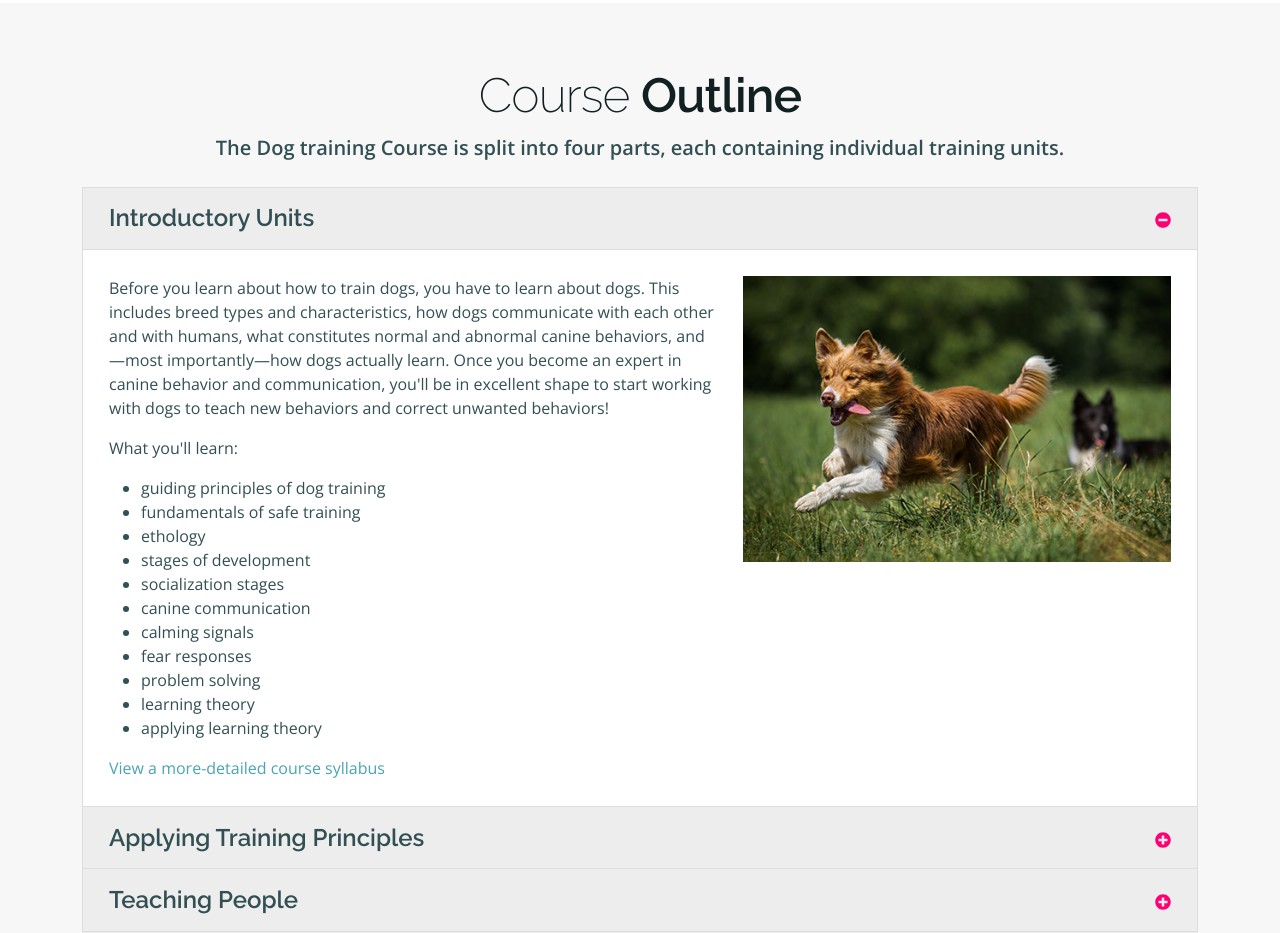
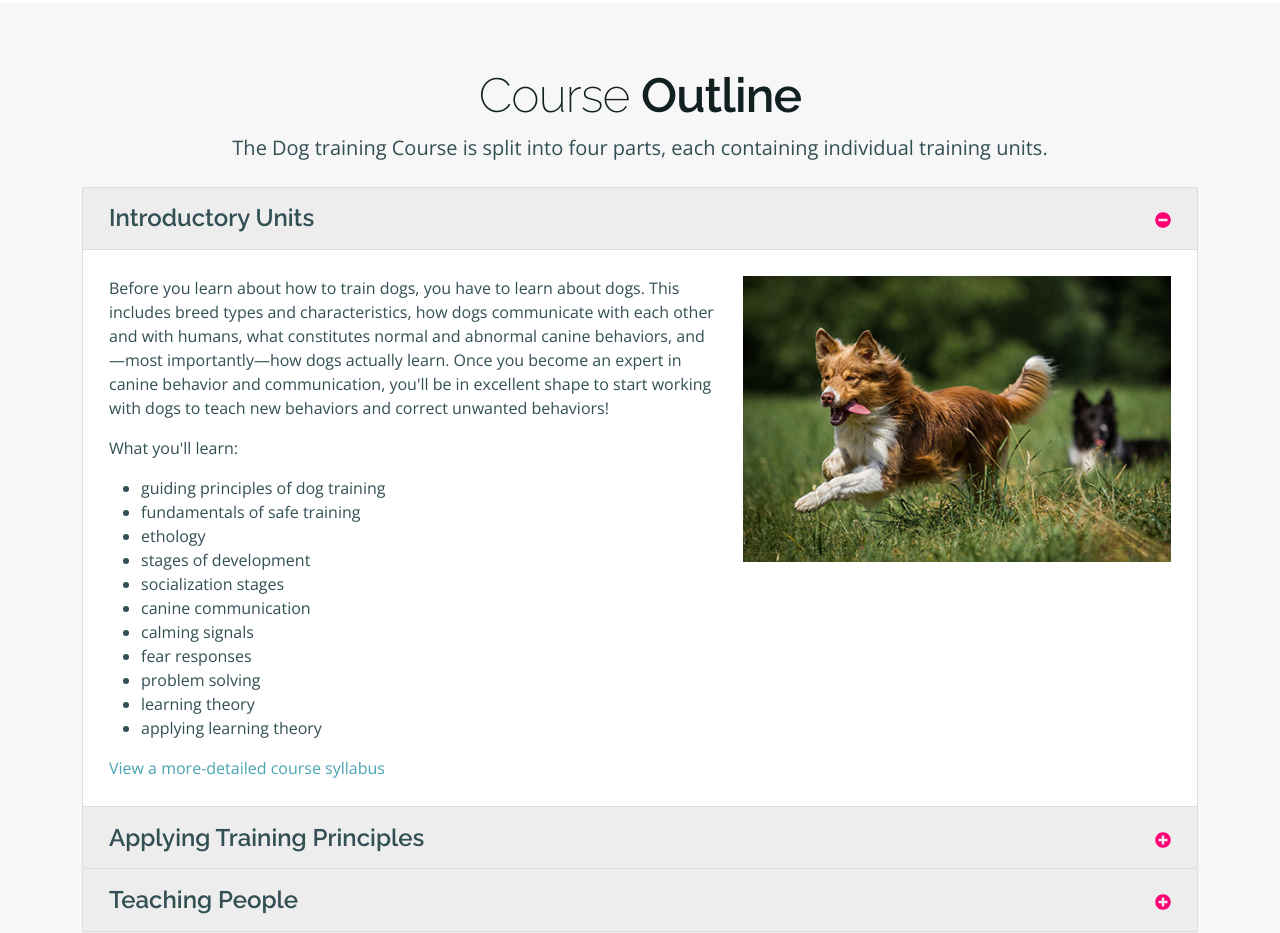
Before and after one commit to QCCareerSchool-Org/www.qcpetstudies.com, a Next.js app: page /dog-training-courses/dog-training in a window 1280 px wide. Shown: the part 2060-2993 px from the top of the page. Built offline with nearby package versions, Linux system fonts and the light colour scheme; no server answers.

Commit message:
Fix <strong> on lead

```diff
--- a/src/pages/dog-training-courses/dog-training/index.tsx
+++ b/src/pages/dog-training-courses/dog-training/index.tsx
@@ -136,7 +136,7 @@ const DogTrainingPage: NextPage = () => {
           <div className="row justify-content-center mb-4">
             <div className="col12 col-lg-10 text-center">
               <h2>Course <strong>Outline</strong></h2>
-              <p className="lead mb-0"><strong>The Dog training Course is split into four parts, each containing individual training units.</strong></p>
+              <p className="lead mb-0">The Dog training Course is split into four parts, each containing individual training units.</p>
             </div>
           </div>
           <Accordion defaultActiveKey="0">
```
